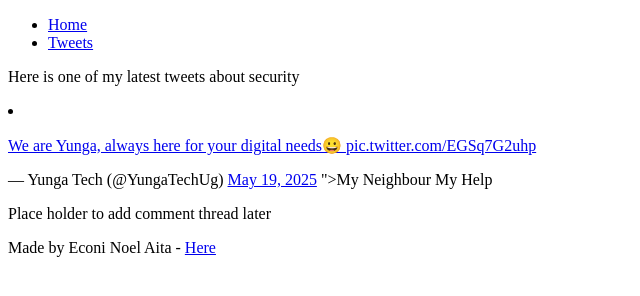
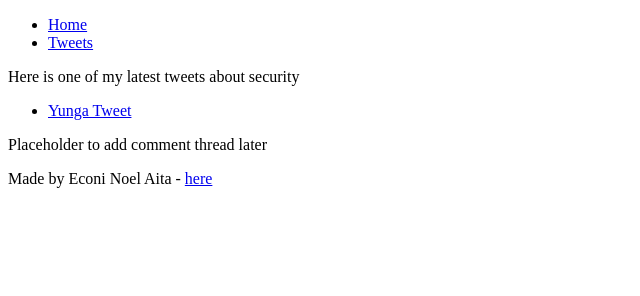
Before and after one commit to Noel-Aita/My_First_Portfolio, a plain HTML site: page html_basic/tweets.html in a window 1280 px wide. Shown: the whole page, without its empty margins (0-640 px from the left). Drawn offline with Linux system fonts and the light colour scheme.

```diff
--- a/html_basic/tweets.html
+++ b/html_basic/tweets.html
@@ -13,27 +13,29 @@
       </ul>
     </header>
 
-
     <main>
-
       <article>
         <p>Here is one of my latest tweets about security</p>
-                <li><a href="<blockquote class="twitter-tweet" data-media-max-width="560"><p lang="en" dir="ltr">We are Yunga, always here for your digital needs😀 <a href="https://t.co/EGSq7G2uhp">pic.twitter.com/EGSq7G2uhp</a></p>&mdash; Yunga Tech (@YungaTechUg) <a href="https://twitter.com/YungaTechUg/status/1924478637106938098?ref_src=twsrc%5Etfw">May 19, 2025</a></blockquote> <script async src="https://platform.twitter.com/widgets.js" charset="utf-8"></script>">My Neighbour My Help</a></li>
-
+        <ul>
+          <li>
+            <a
+              href="https://twitter.com/YungaTechUg/status/1924478637106938098?ref_src=twsrc%5Etfw"
+              >Yunga Tweet</a
+            >
+          </li>
+        </ul>
       </article>
 
       <aside>
-                <p>Place holder to add comment thread later</p>
+        <p>Placeholder to add comment thread later</p>
       </aside>
-
-
     </main>
 
     <footer>
-            <p>Made by Econi Noel Aita - <a href = "https://github.com/account" target="_blank">Here</a></p>
-
-
+      <p>
+        Made by Econi Noel Aita -
+        <a href="https://github.com/account" target="_blank">here</a>
+      </p>
+    </footer>
   </body>
-
-
 </html>
```
Also changed, not shown: html_basic/index.html (+12 -16 lines). Lines whose indentation alone changed are shown as unchanged.
